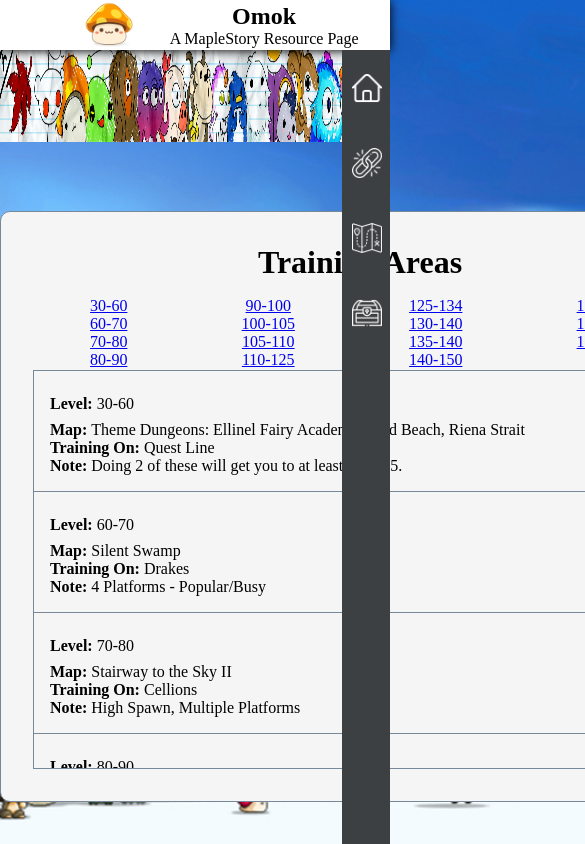
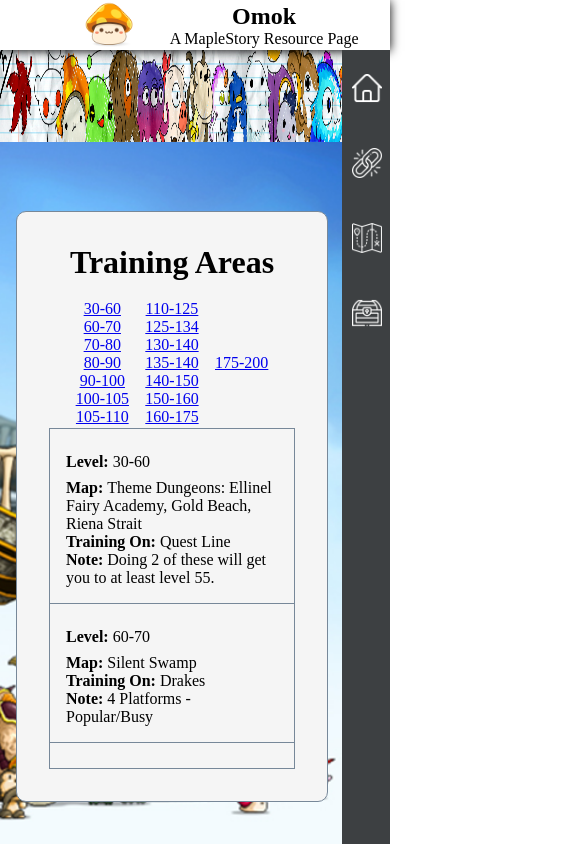
Before and after one commit to NguyenVBRC/OmokPlace, a React (Create React App) app: page /TrainingMaps in a window 390 px wide. Shown: the top 844 px of the page, 585 px wide, since content can reach past the window. Built offline with nearby package versions, Linux system fonts and the light colour scheme.

Commit message:
Small Screen Styling to Links

```diff
--- a/src/Components/LinksAndTraining.css
+++ b/src/Components/LinksAndTraining.css
@@ -18,7 +18,6 @@
     width: 150px;
     margin: 0 auto;
 }
-
 
 /* Links Legion vs Training Areas */
 #container__title {
@@ -74,3 +73,23 @@ div#anchor__container {
         top: 25vh;
     }
 }
+
+@media (max-width:600px){
+    .card__container {
+        width: 80%;
+        margin: 0 1rem;
+    }
+
+    div#anchor__container {
+        display: flex;
+        justify-content: center;
+        align-items: center;
+        height: 25%;
+        width: 85%;
+        margin: auto;
+    }
+
+    div#anchor__container a {
+        margin: 0 0.5rem;
+    }
+}
```
